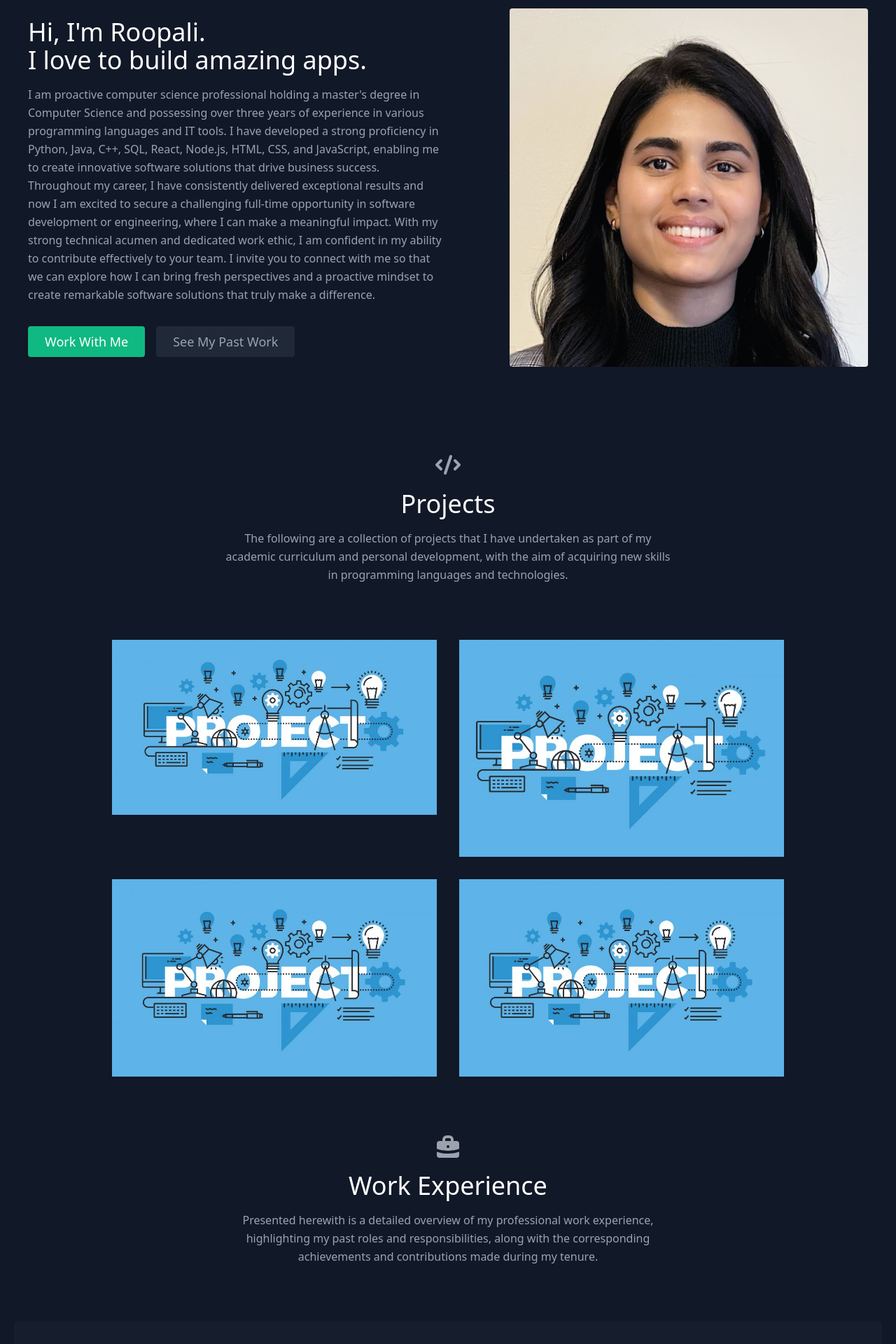
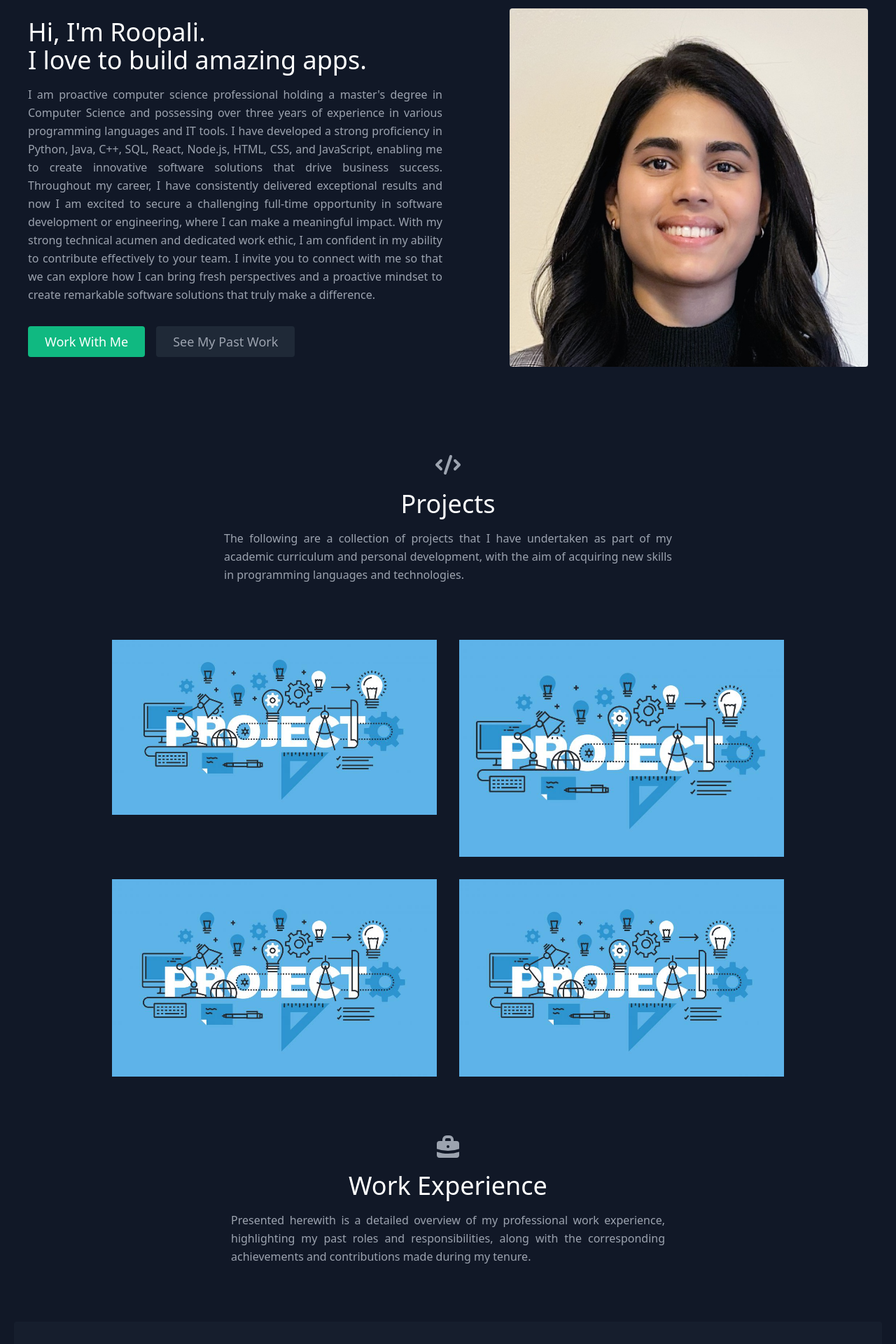
Before and after one commit to roopalisarode/my-portfolio, a React (Create React App) app: page / in a window 1280 px wide. Shown: the part 140-2060 px from the top of the page at 70% size. Built offline with nearby package versions, Linux system fonts and the light colour scheme.

Commit message:
added css to justify text

```diff
--- a/src/components/About.js
+++ b/src/components/About.js
@@ -10,7 +10,7 @@ export default function About() {
             <br className="hidden lg:inline-block" />I love to build amazing
             apps.
           </h1>
-          <p className="mb-8 leading-relaxed">
+          <p className="mb-8 leading-relaxed text-justify">
             I am proactive computer science professional holding a master's degree in Computer Science and possessing over three years of experience in various programming languages and IT tools.
             I have developed a strong proficiency in Python, Java, C++, SQL, React, Node.js, HTML, CSS, and JavaScript, enabling me to create innovative software solutions that drive business success.
             Throughout my career, I have consistently delivered exceptional results and now I am excited to secure a challenging full-time opportunity in software development or engineering, where I can make a meaningful impact.
--- a/src/components/Experience.js
+++ b/src/components/Experience.js
@@ -11,7 +11,7 @@ export default function Experience() {
           <h1 className="sm:text-4xl text-3xl font-medium title-font text-white mb-4">
             Work Experience
           </h1>
-          <p className="text-base leading-relaxed xl:w-2/4 lg:w-3/4 mx-auto">
+          <p className="text-base leading-relaxed xl:w-2/4 lg:w-3/4 mx-auto text-justify">
             Presented herewith is a detailed overview of my professional work experience, highlighting my past roles and responsibilities, along with the corresponding achievements and contributions made during my tenure.
           </p>
         </div>
--- a/src/components/Projects.js
+++ b/src/components/Projects.js
@@ -12,7 +12,7 @@ export default function Projects() {
           <h1 className="sm:text-4xl text-3xl font-medium title-font mb-4 text-white">
             Projects
           </h1>
-          <p className="lg:w-2/3 mx-auto leading-relaxed text-base">
+          <p className="lg:w-2/3 mx-auto leading-relaxed text-base text-justify">
             The following are a collection of projects that I have undertaken as part of my academic curriculum and personal development, with the aim of acquiring new skills in programming languages and technologies.
           </p>
         </div>
@@ -35,7 +35,7 @@ export default function Projects() {
                   <h1 className="title-font text-lg font-medium text-white mb-3">
                     {project.title}
                   </h1>
-                  <p className="leading-relaxed">{project.description}</p>
+                  <p className="leading-relaxed text-justify">{project.description}</p>
                 </div>
               </div>
             </a>
```
